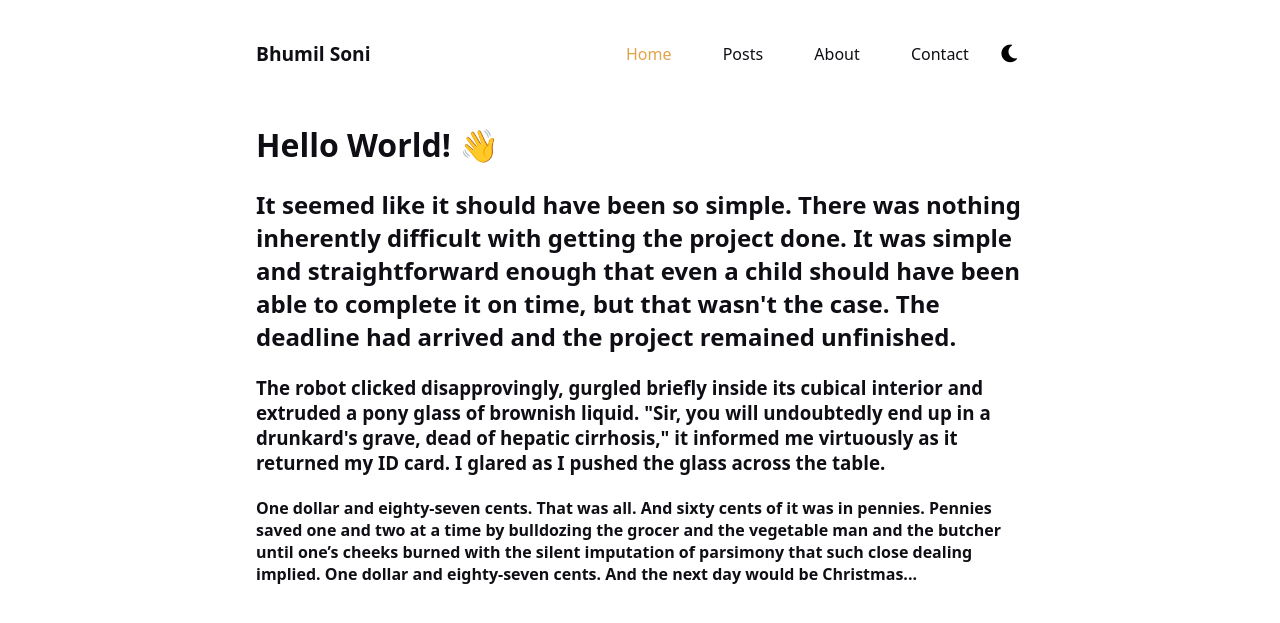
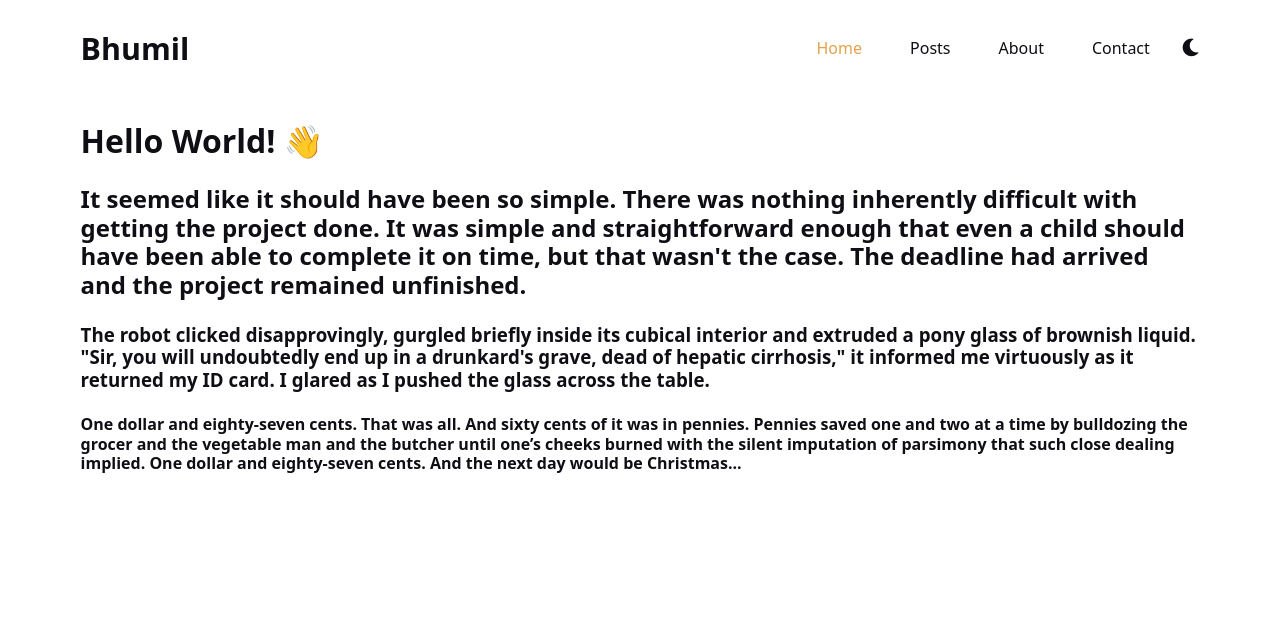
Before and after one commit to thebhumilsoni/thebhumilsoni.github.io, a Jekyll site: the page built from index.html, in a window 1280 px wide. Shown: the top 623 px of the page. Built offline with Jekyll 4.4.1, drawn with Linux system fonts in a browser that asks for light colours.

Commit message:
Update styles to follow fluid/adaptable layout and mobile-first development approach

```diff
--- a/_config.yml
+++ b/_config.yml
@@ -1,4 +1,4 @@
-title: Bhumil Soni
+title: Bhumil
 
 sass:
   sass_dir: _sass
--- a/_includes/navigation.html
+++ b/_includes/navigation.html
@@ -1,6 +1,6 @@
 <nav class="navbar">
   <div class="navbar-inner">
-    <a href="{{ site.baseurl }}/" class="navbar-brand">{{ site.title }}</a>
+    <a href="{{ site.baseurl }}/" class="navbar-title">{{ site.title }}</a>
     <div class="navbar-links">
       {% for item in site.data.navigation %}
         <a href="{{ site.baseurl }}{{ item.link }}" class="{% if page.url == item.link %}current{% endif %}">{{ item.name }}</a>
--- a/_sass/_base.scss
+++ b/_sass/_base.scss
@@ -5,15 +5,33 @@ body {
     font-family: system-ui, -apple-system, BlinkMacSystemFont, 'Segoe UI', Roboto, Oxygen, Ubuntu, Cantarell, 'Open Sans', 'Helvetica Neue', sans-serif;
     background: $color-light-background;
     color: $color-light-text;
+    font-size: 16px;
+    line-height: 1.5;
 }
 
 h1, h2, h3, h4, h5, h6 {
     margin: 0;
     padding: 0;
+    line-height: 1.2;
 }
 
 .content-wrapper {
-    max-width: 60%;
+    width: 100%;
     margin: 0 auto;
-    padding: 1rem;
+    padding: 1.5rem;
+    box-sizing: border-box;
+    overflow-x: hidden;
+
+    @media (min-width: 768px) {
+        padding: max(1.5rem, 1vw);
+    }
+
+    @media (min-width: 992px) {
+        padding: max(1.5rem, 1.5vw);
+    }
+
+    @media (min-width: 1200px) {
+        max-width: 1170px;
+        padding: max(1.5rem, 2vw);
+    }
 }
--- a/_sass/_navigation.scss
+++ b/_sass/_navigation.scss
@@ -1,34 +1,56 @@
 @import "variables";
 
 .navbar {
+    background-color: transparent;
+    width: 100%;
     display: flex;
     justify-content: center;
-    align-items: center;
-    padding: 2.5rem 0;
-    background-color: transparent;
-    width: 100%;
-    margin: 0 auto;
+    padding: 0;
 }
 
 .navbar-inner {
     display: flex;
+    justify-content: space-between;
     align-items: center;
-    width: 60%;
+    width: 100%;
+    padding: 1.5rem;
+    gap: 2rem;
+    box-sizing: border-box;
+
+    @media (min-width: 768px) {
+        padding: max(1.5rem, 1vw);
     }
 
-.navbar-brand {
+    @media (min-width: 992px) {
+        padding: max(1.5rem, 1.5vw);
+    }
+
+    @media (min-width: 1200px) {
+        max-width: 1170px;
+        margin-left: auto;
+        margin-right: auto;
+        padding: max(1.5rem, 2vw);
+    }
+}
+
+.navbar-title {
     font-weight: bold;
-    font-size: larger;
+    font-size: 1.7em;
     color: $color-light-text;
     text-decoration: none;
     flex-grow: 1;
+
+    @media (min-width: 768px) {
+        font-size: 1.8em;
+    }
+
+    @media (min-width: 992px) {
+        font-size: 1.9em;
+    }
 }
 
 .navbar-links {
-    display: flex;
-    align-items: center;
-
-    @media (max-width: 768px) {
+    display: none;
     opacity: 0;
     visibility: hidden;
     position: fixed;
@@ -36,39 +58,56 @@
     left: 0;
     width: 100%;
     height: 100vh;
+    gap: 3rem;
     background-color: $color-light-background;
     flex-direction: column;
     justify-content: center;
     align-items: center;
     z-index: 4;
+    transition: opacity 0.5s ease, visibility 0.5s ease;
+
+    &.open {
+        display: flex;
+        opacity: 1;
+        visibility: visible;
+    }
+
+    @media (min-width: 768px) {
+        display: flex;
+        opacity: 1;
+        visibility: visible;
+        position: static;
+        width: auto;
+        height: auto;
+        background-color: transparent;
+        flex-direction: row;
+        justify-content: flex-start;
+        align-items: center;
+        z-index: 1;
+        transition: none;
     }
 }
 
 .navbar-links a {
-    margin: 0 1.6rem;
-    color: $color-light-text;
-    text-decoration: none;
-    transition: color 0.3s ease;
-
-    @media (max-width: 768px) {
     display: block;
-      padding: 1.5rem 2rem;
+    padding: 0;
     margin: 0;
     color: $color-light-text;
     text-decoration: none;
-      width: calc(100% - 4rem);
     box-sizing: border-box;
     text-align: center;
+    transition: color 0.3s ease;
+
+    @media (min-width: 768px) {
+        display: inline-block;
+        padding: 0;
+        margin: 0;
+        width: auto;
     }
 }
 
 .navbar-links a:hover {
     color: $color-link-hover;
-
-    @media (max-width: 768px) {
-      background-color: rgba(0, 0, 0, 0.1);
-      color: $color-link-hover;
-    }
 }
 
 .navbar-links a.current {
@@ -79,22 +118,18 @@
     border: none;
     background: none;
     cursor: pointer;
-}
-
-.theme-icon {
-    font-size: 1.1rem;
-    transition: color 0.5s ease;
+    padding: 0;
 }
 
 .navbar-toggler {
-    display: none;
-
-    @media (max-width: 768px) {
     display: block;
     margin-left: auto;
     z-index: 5;
     font-size: 1.5rem;
     color: inherit;
+
+    @media (min-width: 768px) {
+        display: none;
     }
 }
 
@@ -106,10 +141,8 @@
     transform: rotate(180deg);
 }
 
-@media (max-width: 768px) {
-  .navbar-links.open {
-    opacity: 1;
-    visibility: visible;
-    transition: opacity 0.5s ease, visibility 0.5s ease;
+.theme-icon {
+    color: $color-light-text;
+    font-size: 1.1rem;
+    transition: color 0.5s ease;
 }
-}
--- a/_sass/_theme.scss
+++ b/_sass/_theme.scss
@@ -8,7 +8,7 @@ body.dark-theme {
         background-color: $color-dark-background;
     }
 
-    .navbar-brand, .navbar-links a, .theme-toggle {
+    .navbar-title, .navbar-links a, .theme-toggle {
         color: $color-light-background;
     }
 
--- a/assets/js/main.js
+++ b/assets/js/main.js
@@ -1,39 +1,18 @@
-// Function to handle the transition effect
-const applyTransitionEffect = (element) => {
-  element.style.transition = 'opacity 0.5s ease, visibility 0.5s ease';
-};
-
-// Function to remove the transition effect
-const removeTransitionEffect = (element) => {
-  element.style.transition = 'none';
-};
-
-// Toggle Mobile Navigation
 const toggleMobileNav = () => {
   const navbarLinks = document.querySelector('.navbar-links');
   const navbarToggler = document.querySelector('.navbar-toggler');
   const navbarTogglerIcon = navbarToggler.querySelector('i');
 
-  // Apply or remove the transition effect depending on the open state
-  if (navbarLinks.classList.contains('open')) {
-    removeTransitionEffect(navbarLinks); // This will not remove the rotation effect on the icon
-  } else {
-    applyTransitionEffect(navbarLinks); // Apply the fade transition to the links
-  }
-
   navbarLinks.classList.toggle('open');
-  navbarToggler.classList.toggle('open'); // This line should handle the rotation of the icon
+  navbarToggler.classList.toggle('open');
   navbarTogglerIcon.className = navbarLinks.classList.contains('open') ? 'fas fa-times' : 'fas fa-bars';
 };
 
-
-// Update Theme Icon based on the current theme
 const updateThemeIcon = (isDarkMode) => {
   const themeIcon = document.querySelector('.theme-toggle .theme-icon');
   themeIcon.className = `theme-icon fas ${isDarkMode ? 'fa-sun' : 'fa-moon'}`;
 };
 
-// Initialize Theme Toggle Functionality
 const initializeThemeToggle = () => {
   const themeToggle = document.querySelector('.theme-toggle');
   themeToggle.addEventListener('click', () => {
@@ -43,7 +22,6 @@ const initializeThemeToggle = () => {
   });
 };
 
-// Apply Saved Theme Preference
 const applySavedTheme = () => {
   const savedTheme = localStorage.getItem('theme');
   const isDarkMode = savedTheme === 'dark-theme';
@@ -53,7 +31,6 @@ const applySavedTheme = () => {
   updateThemeIcon(isDarkMode);
 };
 
-// DOM Content Loaded Listener
 document.addEventListener('DOMContentLoaded', () => {
   applySavedTheme();
   initializeThemeToggle();
@@ -61,13 +38,16 @@ document.addEventListener('DOMContentLoaded', () => {
   navbarToggler.addEventListener('click', toggleMobileNav);
 });
 
-// Window Resize Listener for Responsive Design
 window.addEventListener('resize', () => {
   const navbarLinks = document.querySelector('.navbar-links');
+  const navbarTogglerIcon = document.querySelector('.navbar-toggler i');
 
   if (window.innerWidth >= 768) {
-    navbarLinks.classList.remove('open'); // Ensure that the navbar links are not open when resizing to a wider view
-    navbarLinks.style.opacity = '';
-    navbarLinks.style.visibility = '';
+      if (navbarLinks.classList.contains('open')) {
+          navbarLinks.classList.remove('open');
+          navbarTogglerIcon.className = 'fas fa-bars';
+      }
+  } else {
+      navbarTogglerIcon.className = navbarLinks.classList.contains('open') ? 'fas fa-times' : 'fas fa-bars';
   }
 });
```
Lines whose indentation alone changed are shown as unchanged.
